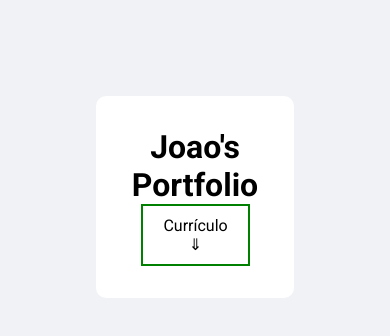
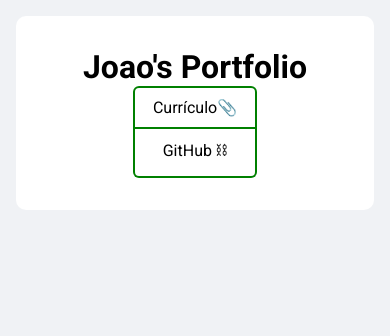
Before and after one commit to jhgarcia0/joaohenrique, a plain HTML site: page index.html in a window 390 px wide. Drawn offline with Linux system fonts and the light colour scheme.

Commit message:
alterações layout e responsividade

```diff
--- a/index.html
+++ b/index.html
@@ -15,7 +15,7 @@
 <body>
     <div id = 'content-wrapper'>
         <h1>Joao's Portfolio</h1>
-        <p><a href="source\João Henrique Garcia CV.docx" Download>Currículo &dArr;</a></p>
+        <p><a href="source\João Henrique Garcia CV.docx" Download>Currículo&#128206;</a><a id="gitAnchor" href="https://github.com/jhgarcia0">&#160;GitHub &#9939;&#160;</a></p>
 
     </div>
 </body>
--- a/style.css
+++ b/style.css
@@ -26,11 +26,34 @@ a{
     background-color: white;
     color: black;
     border: 2px solid green;
-    padding: 10px 20px;
+    padding:10px 0px;
+    width: 120px;
     text-align: center;
     text-decoration: none;
+    border-radius:6px 0 0 6px;
+}
+#gitAnchor{
+    border-left:none;
+    border-radius:0 6px 6px 0;
 }
 a:hover, a:active {
     background-color: green;
     color: white;
 }
+@media screen and (max-width: 566px) {
+    #content-wrapper{
+        margin: 1rem;
+    }
+}
+@media screen and (max-width: 405px) {
+    a{
+        border-radius:6px 6px 0 0;
+    }
+    #gitAnchor{
+        border-radius:0 0 6px 6px;
+    }
+    #gitAnchor{
+        border-top:none;
+        border-left:2px solid green;
+    }
+}
```
